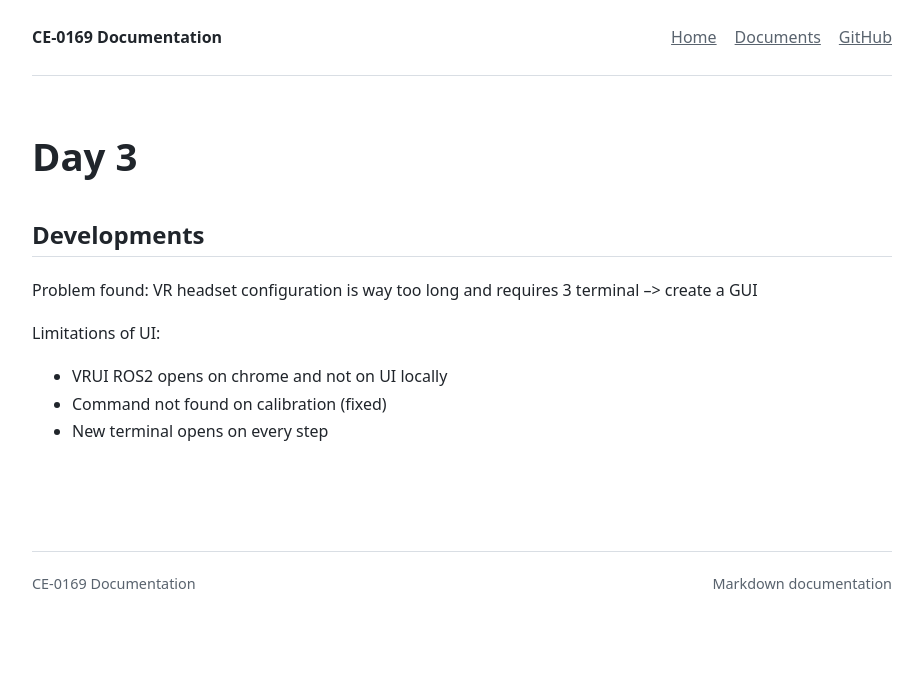
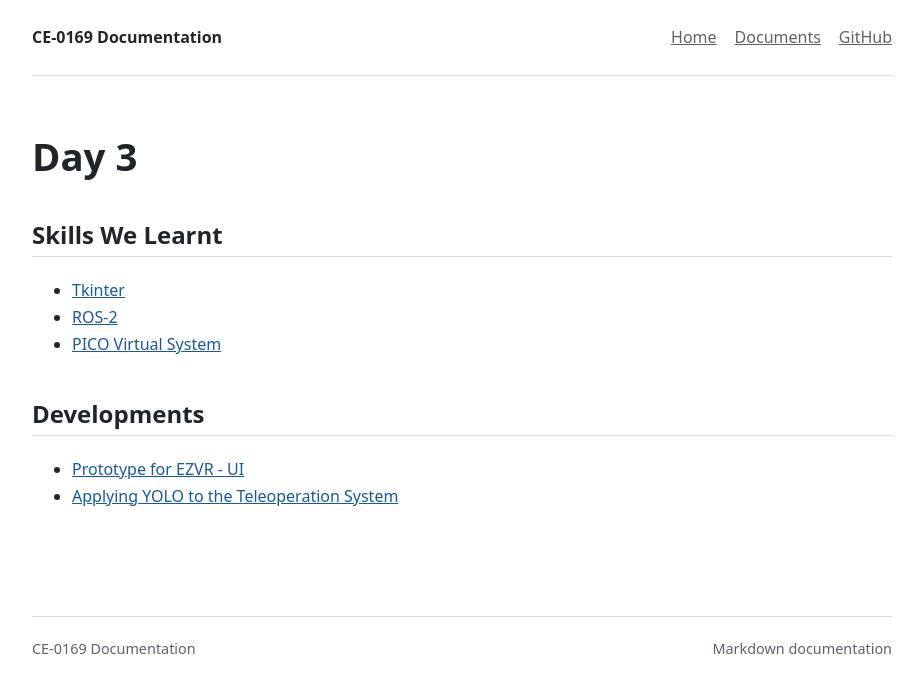
Before and after one commit to Suraset-Khurasee/rnd01, a Jekyll site: the page built from docs/day3.md, in a window 1280 px wide. Shown: the top 693 px of the page, without its empty margins (178-1101 px from the left). Built offline with Jekyll 4.4.1, drawn with Linux system fonts in a browser that asks for light colours.

Commit message:
setup for d3

```diff
--- a/docs/day3.md
+++ b/docs/day3.md
@@ -5,12 +5,11 @@ title: Journal Directory
 
 # Day 3
 
+## Skills We Learnt
+- [Tkinter](/docs/d3/tkinter.md)
+- [ROS-2](/docs/d3/ROS2.md)
+- [PICO Virtual System](/docs/d3/PICO.md)
+
 ## Developments
-
-Problem found: VR headset configuration is way too long and requires 3 terminal
---> create a GUI
-
-Limitations of UI:
-- VRUI ROS2 opens on chrome and not on UI locally
-- Command not found on calibration (fixed)
-- New terminal opens on every step
+- [Prototype for EZVR - UI](/docs/d3/EZVR-UI.md)
+- [Applying YOLO to the Teleoperation System](/docs/d3/yolo.md)
```
